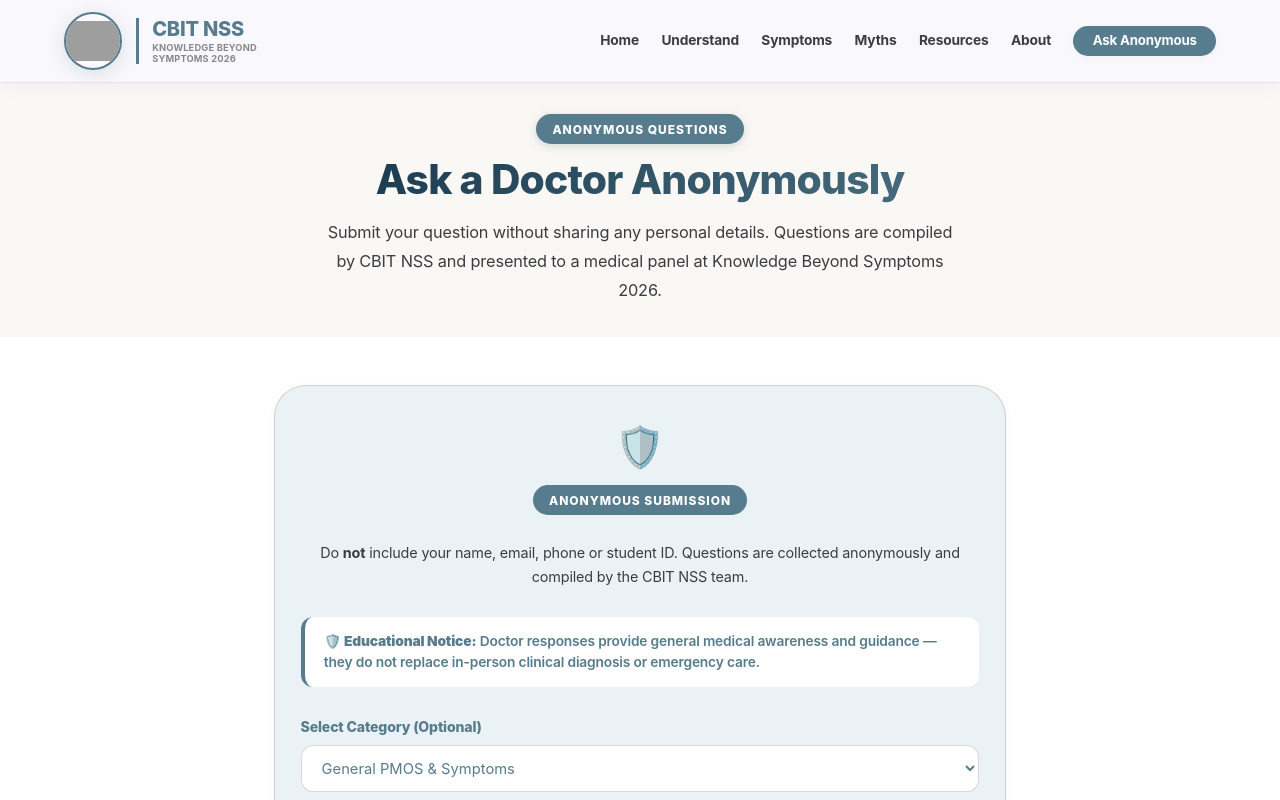
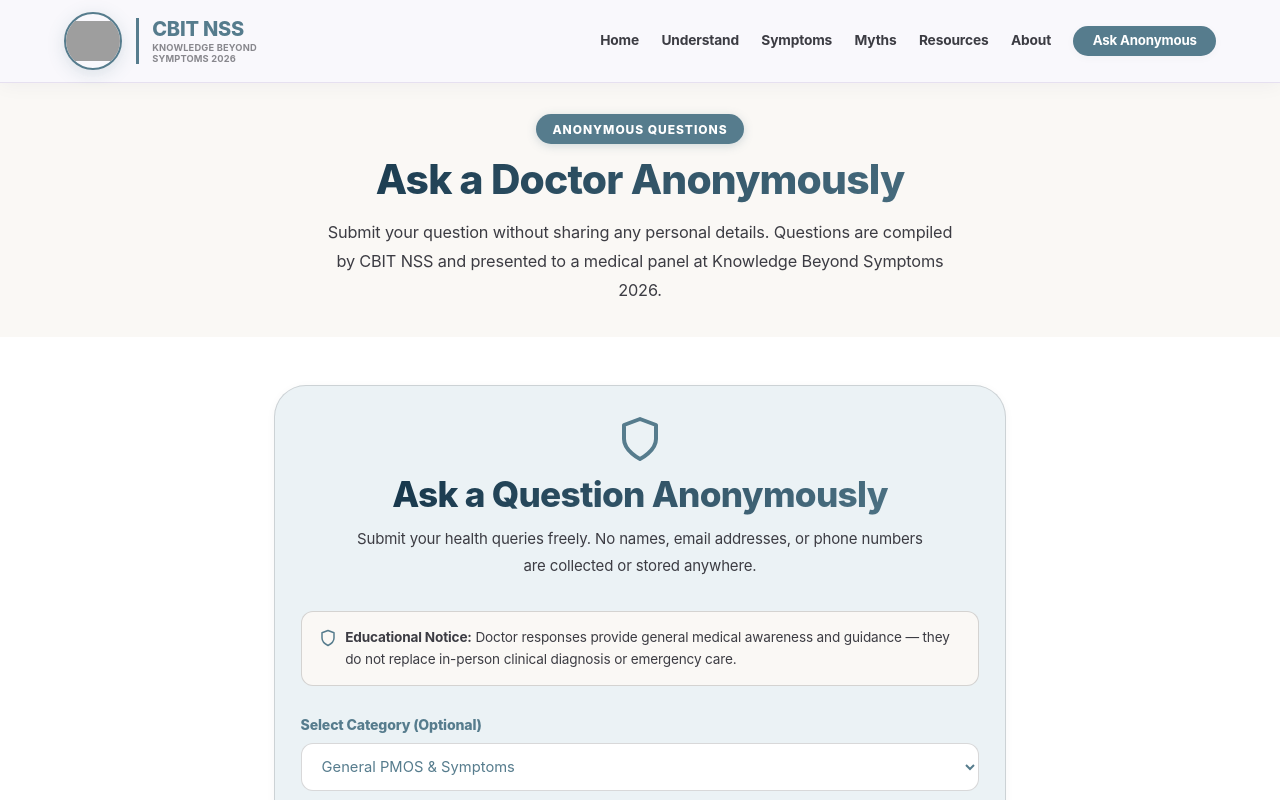
Before and after one commit to vroom0456/CBITNSS-World-PMOS-Day, a Next.js app: page /ask in a window 1280 px wide. Shown: the top 800 px of the page. Built offline with nearby package versions, Linux system fonts and the light colour scheme; grey boxes are pictures that could not be loaded.

Commit message:
Replace all lingering emojis (shield, heart, care items, link, chat) with vector SVG icon components across the site

```diff
--- a/src/app/ask/page.tsx
+++ b/src/app/ask/page.tsx
@@ -3,7 +3,7 @@
 import React, { useEffect, useState } from 'react';
 import Navbar from '@/components/layout/Navbar';
 import Footer from '@/components/layout/Footer';
-import { IconCheckCircle, IconPhone } from '@/components/ui/Icons';
+import { IconCheckCircle, IconPhone, IconShield } from '@/components/ui/Icons';
 
 export default function AskPage() {
   const [submitted, setSubmitted] = useState(false);
@@ -86,17 +86,24 @@ export default function AskPage() {
 
             <div className="ask-form-card">
 
-              <div style={{ textAlign: 'center', marginBottom: '1.8rem' }}>
-                <span style={{ fontSize: '2.5rem', display: 'block', marginBottom: '0.4rem' }} aria-hidden="true">🛡️</span>
-                <span className="modal-badge">Anonymous submission</span>
-                <p style={{ fontSize: '0.9rem', color: 'var(--text-body)', marginTop: '0.6rem', lineHeight: 1.65 }}>
-                  Do <strong>not</strong> include your name, email, phone or student ID. Questions are collected anonymously and compiled by the CBIT NSS team.
-                </p>
+              <div style={{ textAlign: 'center', marginBottom: '2rem' }}>
+              <div style={{ display: 'flex', justifyContent: 'center', marginBottom: '0.6rem', color: 'var(--soft-teal-accent)' }} aria-hidden="true">
+                <IconShield size={48} />
               </div>
+              <h2 id="ask-heading" className="section-title" style={{ fontSize: 'clamp(1.5rem, 4vw, 2.2rem)', marginBottom: '0.6rem' }}>
+                Ask a Question <span className="accent">Anonymously</span>
+              </h2>
+              <p className="section-desc" style={{ maxWidth: '580px', margin: '0 auto', fontSize: '0.94rem' }}>
+                Submit your health queries freely. No names, email addresses, or phone numbers are collected or stored anywhere.
+              </p>
+            </div>
 
-              <div className="ask-notice-box" style={{ background: '#FFFFFF', borderLeft: '4px solid var(--nss-blue-accent)', padding: '0.85rem 1.2rem', borderRadius: 'var(--r-sm)', marginBottom: '1.8rem', fontSize: '0.86rem', color: 'var(--nss-navy)', fontWeight: 600, lineHeight: 1.55 }}>
-                🛡️ <strong>Educational Notice:</strong> Doctor responses provide general medical awareness and guidance — they do not replace in-person clinical diagnosis or emergency care.
+            <div style={{ background: 'var(--bg-main)', border: '1.5px solid var(--border-light)', borderRadius: 'var(--r-sm)', padding: '0.9rem 1.1rem', marginBottom: '1.8rem', fontSize: '0.85rem', color: 'var(--text-body)', lineHeight: 1.6, display: 'flex', alignItems: 'flex-start', gap: '0.5rem' }}>
+              <IconShield size={18} color="var(--nss-blue-accent)" style={{ flexShrink: 0, marginTop: '2px' }} />
+              <div>
+                <strong>Educational Notice:</strong> Doctor responses provide general medical awareness and guidance — they do not replace in-person clinical diagnosis or emergency care.
               </div>
+            </div>
 
               {!submitted ? (
                 <form onSubmit={handleSubmit}>
--- a/src/app/symptoms/page.tsx
+++ b/src/app/symptoms/page.tsx
@@ -3,7 +3,7 @@
 import React, { useEffect, useState } from 'react';
 import Navbar from '@/components/layout/Navbar';
 import Footer from '@/components/layout/Footer';
-import { IconBloodDrop, IconSparkle, IconHairThinning, IconScaleBalance, IconSleepFatigue, IconPigmentationMoon } from '@/components/ui/Icons';
+import { IconBloodDrop, IconSparkle, IconHairThinning, IconScaleBalance, IconSleepFatigue, IconPigmentationMoon, IconHeart } from '@/components/ui/Icons';
 import Link from 'next/link';
 
 declare global {
@@ -220,7 +220,9 @@ export default function SymptomsPage() {
         <section style={{ padding: 'clamp(2rem, 5vw, 3.5rem) 5%', background: 'var(--bg-main)' }} aria-labelledby="care-cta">
           <div style={{ maxWidth: '800px', margin: '0 auto' }}>
             <div className="doctor-advocacy-banner reveal" style={{ background: '#FFFFFF', border: '1.5px solid var(--soft-teal-border)', padding: 'clamp(1.5rem, 5vw, 2.4rem)', borderRadius: 'var(--r-lg)', display: 'flex', gap: '1.5rem', alignItems: 'center' }}>
-              <div style={{ fontSize: '2.5rem', flexShrink: 0 }} aria-hidden="true">💜</div>
+              <div style={{ flexShrink: 0, color: 'var(--soft-teal-accent)' }} aria-hidden="true">
+                <IconHeart size={36} />
+              </div>
               <div>
                 <h2 id="care-cta" style={{ fontSize: '1.2rem', fontWeight: 800, color: 'var(--nss-navy)', marginBottom: '0.3rem' }}>You deserve proper medical care</h2>
                 <p style={{ fontSize: '0.92rem', color: 'var(--text-body)', lineHeight: 1.6 }}>
--- a/src/components/ui/Icons.tsx
+++ b/src/components/ui/Icons.tsx
@@ -7,7 +7,7 @@ interface IconProps {
   style?: React.CSSProperties;
 }
 
-// 🩸 Irregular Periods / Cycle Drop Icon
+// Irregular Periods / Cycle Drop Icon
 export function IconBloodDrop({ size = 24, color = 'currentColor', className = '', style }: IconProps) {
   return (
     <svg width={size} height={size} viewBox="0 0 24 24" fill="none" stroke={color} strokeWidth="2" strokeLinecap="round" strokeLinejoin="round" className={className} style={style}>
@@ -16,7 +16,7 @@ export function IconBloodDrop({ size = 24, color = 'currentColor', className = '
   );
 }
 
-// ✨ Hormonal Acne / Sparkle Icon
+// Hormonal Acne / Sparkle Icon
 export function IconSparkle({ size = 24, color = 'currentColor', className = '', style }: IconProps) {
   return (
     <svg width={size} height={size} viewBox="0 0 24 24" fill="none" stroke={color} strokeWidth="2" strokeLinecap="round" strokeLinejoin="round" className={className} style={style}>
@@ -26,7 +26,7 @@ export function IconSparkle({ size = 24, color = 'currentColor', className = '',
   );
 }
 
-// 💇 Hair Changes Icon
+// Hair Changes Icon
 export function IconHairThinning({ size = 24, color = 'currentColor', className = '', style }: IconProps) {
   return (
     <svg width={size} height={size} viewBox="0 0 24 24" fill="none" stroke={color} strokeWidth="2" strokeLinecap="round" strokeLinejoin="round" className={className} style={style}>
@@ -36,7 +36,7 @@ export function IconHairThinning({ size = 24, color = 'currentColor', className
   );
 }
 
-// ⚖️ Balance / Metabolic Scale Icon
+// Balance / Metabolic Scale Icon
 export function IconScaleBalance({ size = 24, color = 'currentColor', className = '', style }: IconProps) {
   return (
     <svg width={size} height={size} viewBox="0 0 24 24" fill="none" stroke={color} strokeWidth="2" strokeLinecap="round" strokeLinejoin="round" className={className} style={style}>
@@ -45,7 +45,7 @@ export function IconScaleBalance({ size = 24, color = 'currentColor', className
   );
 }
 
-// 😴 Sleep / Fatigue Moon Icon
+// Sleep / Fatigue Moon Icon
 export function IconSleepFatigue({ size = 24, color = 'currentColor', className = '', style }: IconProps) {
   return (
     <svg width={size} height={size} viewBox="0 0 24 24" fill="none" stroke={color} strokeWidth="2" strokeLinecap="round" strokeLinejoin="round" className={className} style={style}>
@@ -54,7 +54,7 @@ export function IconSleepFatigue({ size = 24, color = 'currentColor', className
   );
 }
 
-// 🌙 Pigmentation / Wellbeing Moon Star Icon
+// Pigmentation / Wellbeing Moon Star Icon
 export function IconPigmentationMoon({ size = 24, color = 'currentColor', className = '', style }: IconProps) {
   return (
     <svg width={size} height={size} viewBox="0 0 24 24" fill="none" stroke={color} strokeWidth="2" strokeLinecap="round" strokeLinejoin="round" className={className} style={style}>
@@ -64,7 +64,7 @@ export function IconPigmentationMoon({ size = 24, color = 'currentColor', classN
   );
 }
 
-// 📞 Phone Icon
+// Phone Icon
 export function IconPhone({ size = 18, color = 'currentColor', className = '', style }: IconProps) {
   return (
     <svg width={size} height={size} viewBox="0 0 24 24" fill="none" stroke={color} strokeWidth="2" strokeLinecap="round" strokeLinejoin="round" className={className} style={style}>
@@ -73,7 +73,7 @@ export function IconPhone({ size = 18, color = 'currentColor', className = '', s
   );
 }
 
-// ✉️ Email Icon
+// Email Icon
 export function IconMail({ size = 18, color = 'currentColor', className = '', style }: IconProps) {
   return (
     <svg width={size} height={size} viewBox="0 0 24 24" fill="none" stroke={color} strokeWidth="2" strokeLinecap="round" strokeLinejoin="round" className={className} style={style}>
@@ -83,7 +83,7 @@ export function IconMail({ size = 18, color = 'currentColor', className = '', st
   );
 }
 
-// 💬 Chat / WhatsApp / Message Icon
+// Chat / WhatsApp / Message Icon
 export function IconMessage({ size = 18, color = 'currentColor', className = '', style }: IconProps) {
   return (
     <svg width={size} height={size} viewBox="0 0 24 24" fill="none" stroke={color} strokeWidth="2" strokeLinecap="round" strokeLinejoin="round" className={className} style={style}>
@@ -92,7 +92,7 @@ export function IconMessage({ size = 18, color = 'currentColor', className = '',
   );
 }
 
-// ✅ Check Circle Success Icon
+// Check Circle Success Icon
 export function IconCheckCircle({ size = 48, color = 'currentColor', className = '', style }: IconProps) {
   return (
     <svg width={size} height={size} viewBox="0 0 24 24" fill="none" stroke={color} strokeWidth="2" strokeLinecap="round" strokeLinejoin="round" className={className} style={style}>
@@ -101,3 +101,64 @@ export function IconCheckCircle({ size = 48, color = 'currentColor', className =
     </svg>
   );
 }
+
+// Shield Security & Medical Notice Icon
+export function IconShield({ size = 24, color = 'currentColor', className = '', style }: IconProps) {
+  return (
+    <svg width={size} height={size} viewBox="0 0 24 24" fill="none" stroke={color} strokeWidth="2" strokeLinecap="round" strokeLinejoin="round" className={className} style={style}>
+      <path d="M12 22s8-4 8-10V5l-8-3-8 3v7c0 6 8 10 8 10z" />
+    </svg>
+  );
+}
+
+// Heart Care & Wellbeing Icon
+export function IconHeart({ size = 24, color = 'currentColor', className = '', style }: IconProps) {
+  return (
+    <svg width={size} height={size} viewBox="0 0 24 24" fill="none" stroke={color} strokeWidth="2" strokeLinecap="round" strokeLinejoin="round" className={className} style={style}>
+      <path d="M20.84 4.61a5.5 5.5 0 0 0-7.78 0L12 5.67l-1.06-1.06a5.5 5.5 0 0 0-7.78 7.78l1.06 1.06L12 21.23l7.78-7.78 1.06-1.06a5.5 5.5 0 0 0 0-7.78z" />
+    </svg>
+  );
+}
+
+// Plant / Growth & Myth Icon
+export function IconPlant({ size = 24, color = 'currentColor', className = '', style }: IconProps) {
+  return (
+    <svg width={size} height={size} viewBox="0 0 24 24" fill="none" stroke={color} strokeWidth="2" strokeLinecap="round" strokeLinejoin="round" className={className} style={style}>
+      <path d="M12 2a10 10 0 0 0-10 10c0 4.42 2.87 8.17 6.84 9.5.5.08.66-.23.66-.5v-1.69c-2.77.6-3.36-1.34-3.36-1.34-.46-1.16-1.11-1.47-1.11-1.47-.91-.62.07-.6.07-.6 1 .07 1.53 1.03 1.53 1.03.87 1.52 2.34 1.07 2.91.83.1-.65.35-1.09.63-1.34-2.22-.25-4.55-1.11-4.55-4.92 0-1.11.38-2 1.03-2.71-.1-.25-.45-1.29.1-2.64 0 0 .84-.27 2.75 1.02.79-.22 1.65-.33 2.5-.33.85 0 1.71.11 2.5.33 1.91-1.29 2.75-1.02 2.75-1.02.55 1.35.2 2.39.1 2.64.65.71 1.03 1.6 1.03 2.71 0 3.82-2.34 4.66-4.57 4.91.36.31.69.92.69 1.85V21c0 .27.16.59.67.5C19.14 20.16 22 16.42 22 12A10 10 0 0 0 12 2z" />
+    </svg>
+  );
+}
+
+// Leaf Growth Icon
+export function IconLeaf({ size = 24, color = 'currentColor', className = '', style }: IconProps) {
+  return (
+    <svg width={size} height={size} viewBox="0 0 24 24" fill="none" stroke={color} strokeWidth="2" strokeLinecap="round" strokeLinejoin="round" className={className} style={style}>
+      <path d="M11 20A7 7 0 0 1 9.8 6.1C15.5 5 17 4.48 19 2c1 2 2 4.18 2 8 0 5.5-4.78 10-10 10Z" />
+      <path d="M2 21c0-3 1.85-5.36 5.08-6C9.5 14.52 12 13 13 12" />
+    </svg>
+  );
+}
+
+// Hospital / Clinical Care Icon
+export function IconHospital({ size = 24, color = 'currentColor', className = '', style }: IconProps) {
+  return (
+    <svg width={size} height={size} viewBox="0 0 24 24" fill="none" stroke={color} strokeWidth="2" strokeLinecap="round" strokeLinejoin="round" className={className} style={style}>
+      <path d="M3 21h18" />
+      <path d="M5 21V5a2 2 0 0 1 2-2h10a2 2 0 0 1 2 2v16" />
+      <path d="M9 21v-4a2 2 0 0 1 2-2h2a2 2 0 0 1 2 2v4" />
+      <path d="M10 9h4" />
+      <path d="M12 7v4" />
+    </svg>
+  );
+}
+
+// External Link Icon
+export function IconExternalLink({ size = 16, color = 'currentColor', className = '', style }: IconProps) {
+  return (
+    <svg width={size} height={size} viewBox="0 0 24 24" fill="none" stroke={color} strokeWidth="2" strokeLinecap="round" strokeLinejoin="round" className={className} style={style}>
+      <path d="M18 13v6a2 2 0 0 1-2 2H5a2 2 0 0 1-2-2V8a2 2 0 0 1 2-2h6" />
+      <polyline points="15 3 21 3 21 9" />
+      <line x1="10" y1="14" x2="21" y2="3" />
+    </svg>
+  );
+}
```
Also changed, not shown: src/app/myths/page.tsx (+5 -4 lines), src/app/understand/page.tsx (+6 -5 lines).
